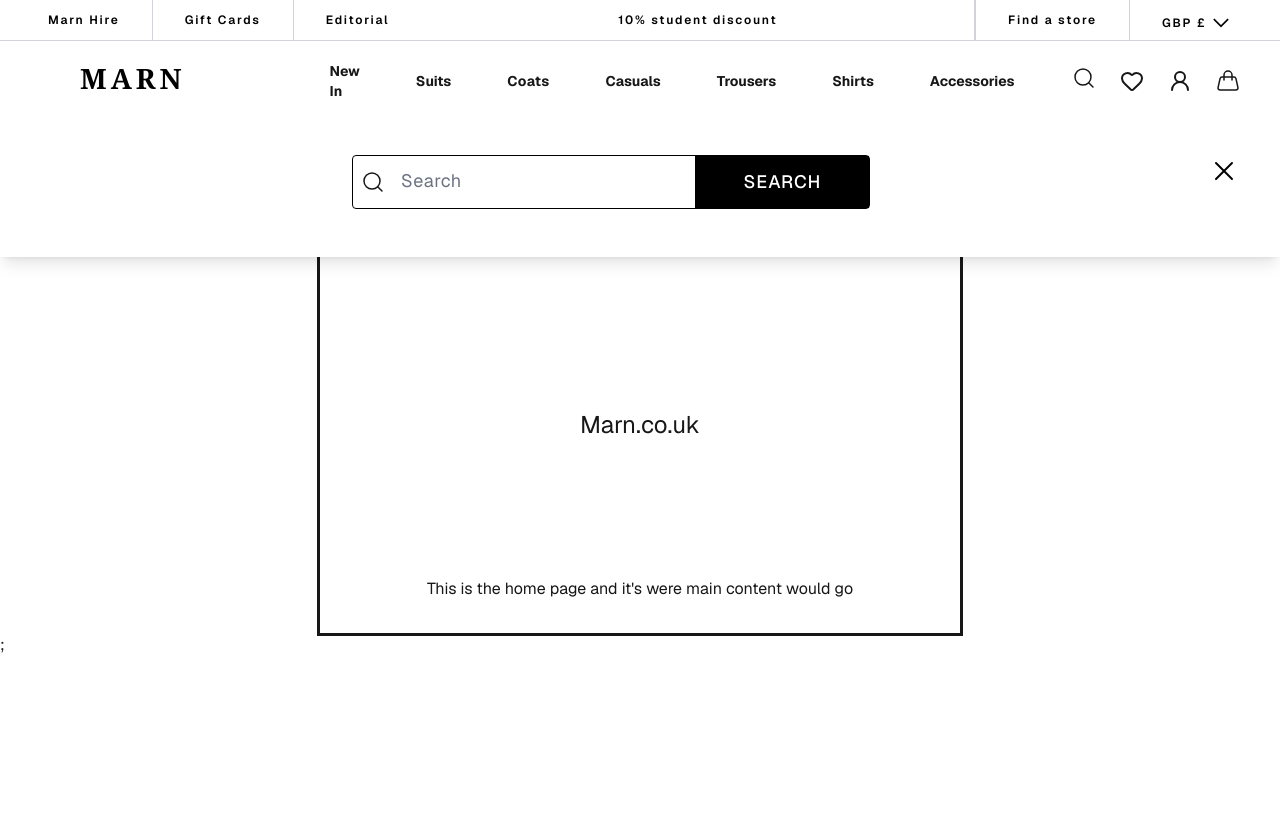
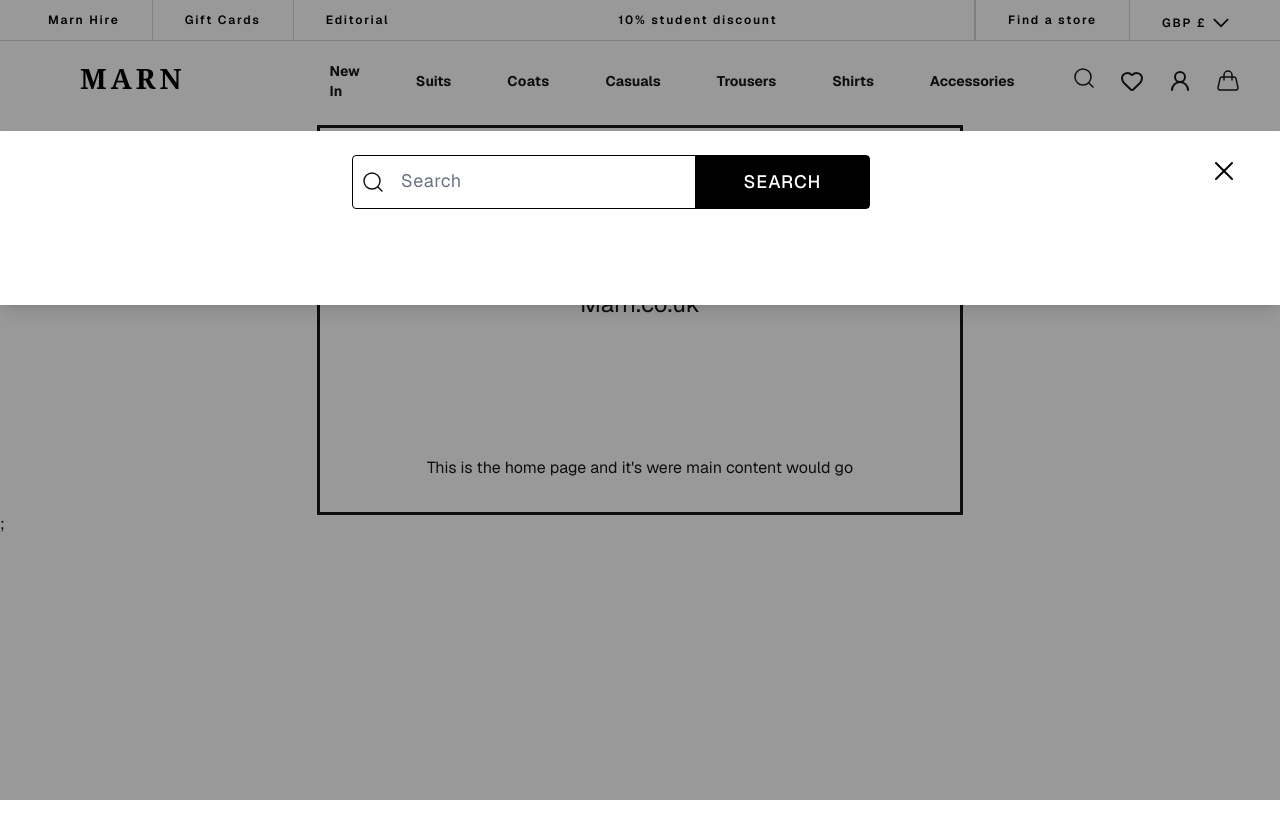
Before and after one commit to abd-h/marn-store, a Next.js app in the folder marn-store/: page / in a window 1280 px wide. Both pictures are taken after a click on the button "Open search". Shown: the top 838 px of the page. Before the commit the page ends 800 px from the top, so only its background shows below. Built offline with nearby package versions, Linux system fonts and the light colour scheme.

Commit message:
git commit -m "Implement search overlay with backdrop and scroll lock; refine dropdown animation and layering"

```diff
--- a/marn-store/components/nav/DropdownOverlay.tsx
+++ b/marn-store/components/nav/DropdownOverlay.tsx
@@ -11,38 +11,66 @@ export default function DropdownOverlay() {
   console.log("Hovered category:", hoveredCategory);
 
   const [isVisible, setIsVisible] = useState(false);
+  const [lastContent, setLastContent] = useState<"search" | "dropdown" | null>(null);
 
   const shouldShowOverlay = hoveredCategory || searchWasManuallyActivated;
+
+
 
 useEffect(() => {
   if (shouldShowOverlay) {
     setIsVisible(true);
+
+    if (hoveredCategory) {
+      setLastContent("dropdown");
+    } else if (searchWasManuallyActivated) {
+      setLastContent("search");
+    }
   } else {
     const timer = setTimeout(() => setIsVisible(false), 300);
     return () => clearTimeout(timer);
   }
 }, [shouldShowOverlay]);
 
+  useEffect(() => {
+    if (searchWasManuallyActivated) {
+      document.body.style.overflow = "hidden";
+    } else {
+      document.body.style.overflow = "";
+    }
+  }, [searchWasManuallyActivated]);
+
+
   return (
+    <>
+      {searchWasManuallyActivated && (
+        <div className="fixed inset-0 bg-black bg-opacity-40 z-30 transition-opacity duration-500 ease-in-out" />
+      )}
+
       <div
-      className={`absolute top-[90px] left-0 w-full z-40 bg-white dark:bg-black shadow-lg origin-top transition-transform duration-300 ease-in-out will-change-transform ${
-        shouldShowOverlay
-          ? "opacity-100 scale-y-100 pointer-events-auto"
-          : "opacity-0 scale-y-0 pointer-events-none"
+        className={`absolute top-[90px] left-0 w-full z-40 bg-white dark:bg-black shadow-lg origin-top overflow-hidden transition-all duration-500 ease-in-out ${
+          isVisible
+            ? "max-h-[600px] opacity-100 pointer-events-auto"
+            : "max-h-0 opacity-0 pointer-events-none"
         }`}
-      aria-hidden={!shouldShowOverlay}
+        aria-hidden={!isVisible}
       >
         <div
-        className={`w-2/4 mx-auto ${
-          !shouldShowOverlay ? "p-0 m-0" : "px-4 py-6"
-        }`}
+          className={` mb-12 w-2/4 mx-auto px-4 py-6 transition-all duration-500 ease-in-out`}
         >
-        {isVisible && hoveredCategory ? (
-          <DropdownBanner category={hoveredCategory} />
-        ) : (
+          {lastContent === "dropdown" && (
+            <div className={`${isVisible ? "block" : "hidden"}`}>
+              <DropdownBanner category={hoveredCategory ?? ""} />
+            </div>
+          )}
+
+          {lastContent === "search" && (
+            <div className={` ${isVisible ? "block" : "hidden"}`}>
               <SearchBanner />
+            </div>
           )}
         </div>
       </div>
+    </>
   );
 }
--- a/marn-store/components/navigations/MainNav.tsx
+++ b/marn-store/components/navigations/MainNav.tsx
@@ -25,7 +25,7 @@ export default function MainNav() {
   const shouldShowOverlay = hoveredCategory || searchActive;
 
   return (
-    <header className="w-full z-100 flex flex-col">
+    <header className="fixed top-0 left-0 w-full z-100 flex flex-col">
       <TopBar />
       <nav
         className="relative z-50  h-[80px]"
```
Lines whose indentation alone changed are shown as unchanged.
